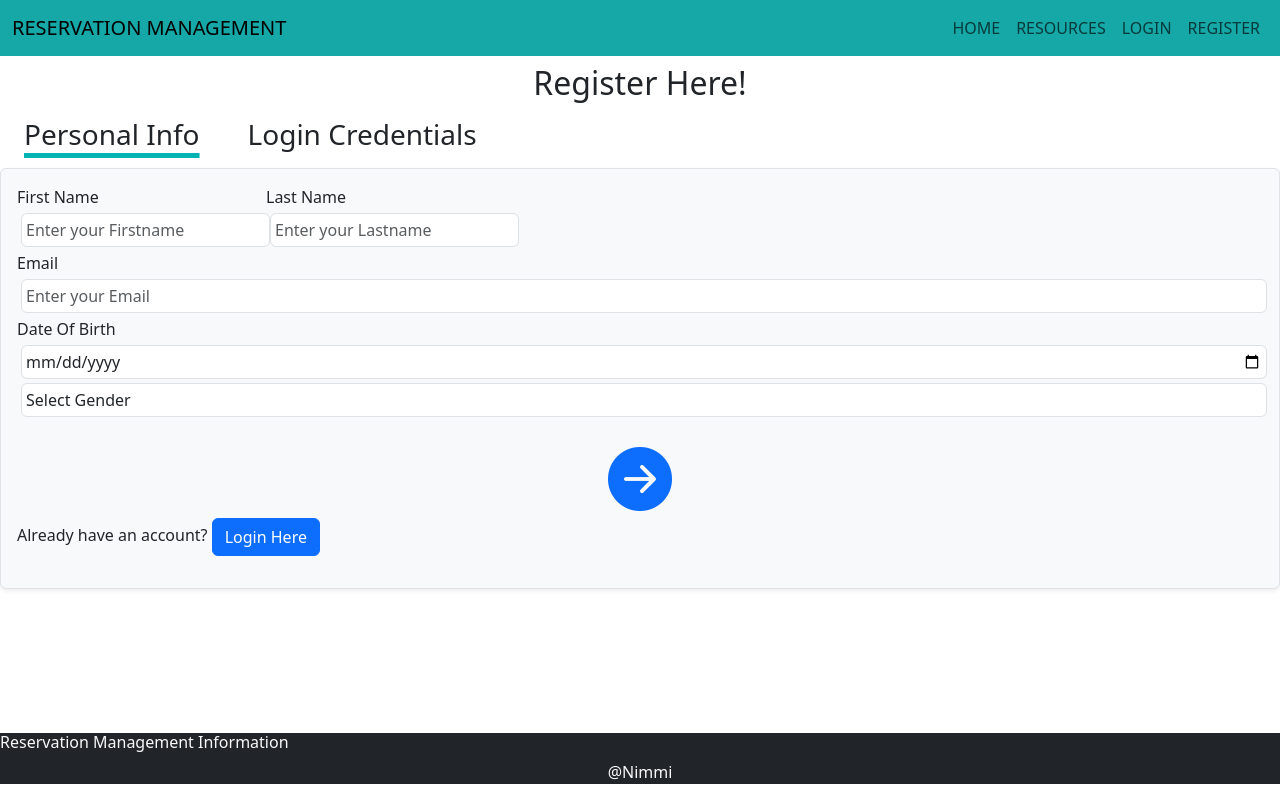
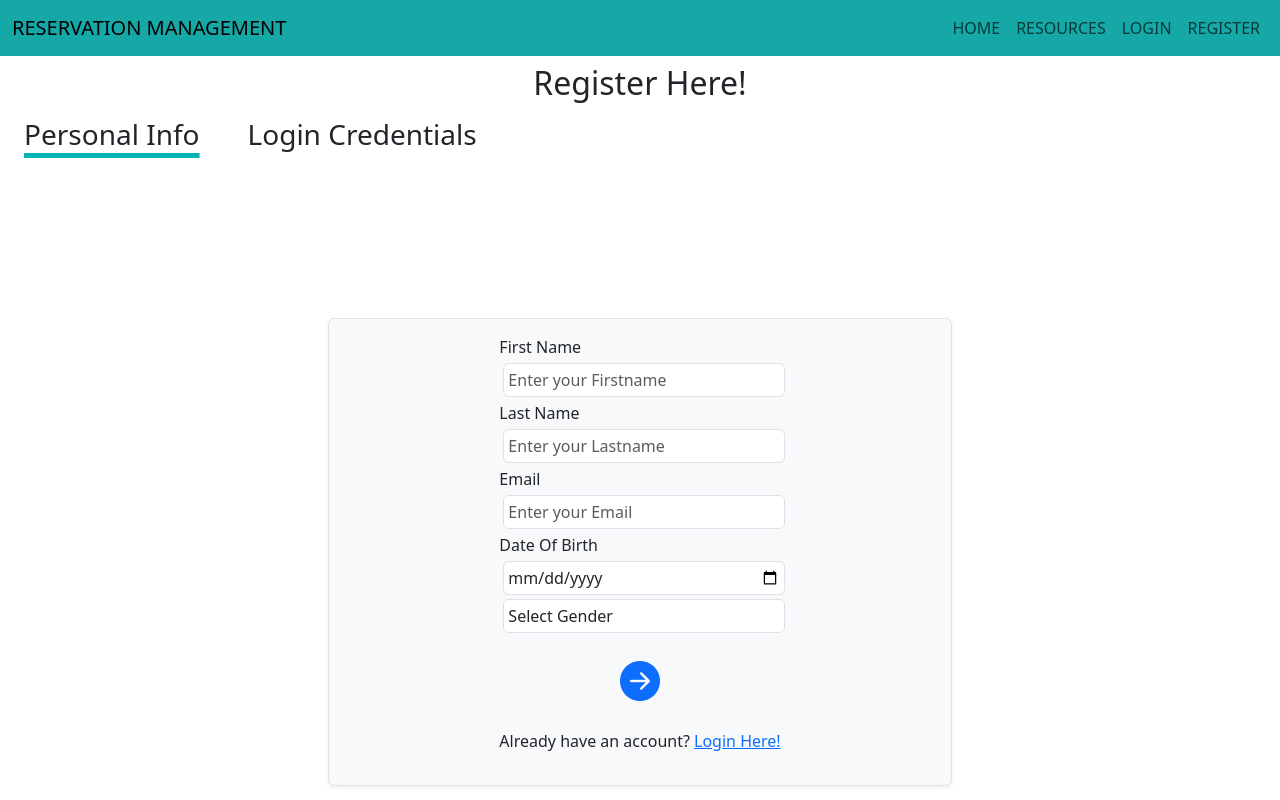
Before and after one commit to Namrata1122/Reservation-Management-Frontend, an Angular app: page /registration in a window 1280 px wide. Shown: the top 800 px of the page. Built offline with nearby package versions, Linux system fonts and the light colour scheme.

Commit message:
Login & registration frontend

```diff
--- a/src/app/components/login/login.component.html
+++ b/src/app/components/login/login.component.html
@@ -10,19 +10,22 @@
             <div class="form-input" *ngIf="loginUsingEmail === false">
                 <label for="username">Username</label>
                 <input type="text" class="form-control m-1 p-1" placeholder="Enter your Username"
-                name="username" ngModel required>
+                name="username" #uname="ngModel" ngModel required>
+                <small class="text-danger" *ngIf="uname.touched && uname.invalid">*Username is required!</small>
             </div>
             <div class="form-input" *ngIf="loginUsingUsername === false">
                 <label for="email-address">Email</label>
                 <input type="email" class="form-control m-1 p-1" placeholder="Enter your Email"
-                name="email" ngModel required email>
+                name="email" #Email="ngModel" ngModel required email>
+                <small class="text-danger" *ngIf="Email.touched && Email.invalid">*Email is required!</small>
             </div>
             <div class="form-input">
                 <label for="password">Password</label>
                 <input type="password" class="form-control m-1 p-1" placeholder="Enter your password"
-                name="password" ngModel required minlength="8">
+                name="password" ngModel required #pass="ngModel">
+                <small class="text-danger" *ngIf="pass.invalid && pass.touched">*Please Enter Your Password!</small>
             </div>
-            <button type="submit" class="btn btn-dark mx-auto my-2 d-block w-100">
+            <button type="submit" class="btn btn-dark mx-auto my-2 d-block w-100" [disabled]="loginForm.invalid">
                 Login
             </button>
             <p>Do not have an account yet?
--- a/src/app/components/registration/step-one/step-one.component.html
+++ b/src/app/components/registration/step-one/step-one.component.html
@@ -1,20 +1,23 @@
-<div class="registraion-form-step-one-container border shadow-sm p-3 mb-5 bg-body-tertiary rounded ">
+<div class="registraion-form-step-one-container d-flex justify-content-center align-items-center m-2 p-2 vh-100">
+<div class="border shadow-sm p-3 mb-5 bg-body-tertiary rounded w-50 d-flex justify-content-center ">
     <form>
-        <div class="input-box d-inline-block">
+        <div class="input-box">
             <label for="fname">First Name</label>
             <input class="form-control m-1 p-1" type="text" placeholder="Enter your Firstname"
-            id="fname" name="firstname" [(ngModel)]="model.firstname" required>
-            <small *ngIf="">*firstname is a required field!</small>
+            id="fname" name="firstname" [(ngModel)]="model.firstname" #fname="ngModel" required>
+            <small class="text-danger" *ngIf="fname.touched && fname.invalid">*Lirst Name is a required field!</small>
         </div>
-        <div class="input-box d-inline-block">
+        <div class="input-box">
             <label for="lname">Last Name</label>
             <input class="form-control m-1 p-1" type="text" placeholder="Enter your Lastname"
-            id="lname" name="lastname" [(ngModel)]="model.lastname" required>
+            id="lname" name="lastname" [(ngModel)]="model.lastname" required #lname="ngModel">
+            <small class="text-danger" *ngIf="lname.touched && lname.invalid">Last Name is a required field!</small>
         </div>
         <div class="input-box">
             <label for="Email">Email</label>
             <input class="form-control m-1 p-1" type="email" placeholder="Enter your Email"
-            id="Email" name="email" [(ngModel)]="model.email" required>
+            id="Email" name="email" [(ngModel)]="model.email" required #Email="ngModel">
+            <small class="text-danger" *ngIf="Email.touched && Email.invalid">Email is a required field!</small>
         </div>
         <div class="input-box">
             <label for="DOB">Date Of Birth</label>
@@ -29,11 +32,12 @@
             <option value="trans">Transgender</option>
             <option value="other">Prefer Not to Say</option>
         </select>
-        <div class="next-step d-flex justify-content-center mt-4" (click)="next.emit()">
-            <i class="bi bi-arrow-right-circle-fill display-3 text-primary"></i>
+        <div class="next-step d-flex justify-content-center align-items-center mt-4 mb-4" (click)="next.emit()">
+            <i class="bi bi-arrow-right-circle-fill display-6 text-primary"></i>
         </div>
         <p>Already have an account?
-            <button class="btn btn-primary " type="button" routerLink="/login">Login Here</button>
+            <a routerLink="/login">Login Here!</a>
         </p>
     </form>
 </div>
+</div>
--- a/src/app/components/registration/step-two/step-two.component.html
+++ b/src/app/components/registration/step-two/step-two.component.html
@@ -1,31 +1,35 @@
-<div class="registraion-form-step-one-container border shadow-sm p-3 mb-5 bg-body-tertiary rounded ">
+<div class="registraion-form-step-one-container d-flex justify-content-center align-items-center m-2 p-2 vh-100">
+<div class="border shadow-sm p-3 mb-5 bg-body-tertiary rounded w-50 d-flex justify-content-center">
     <form #stepTwoForm="ngForm">
         <div class="input-box">
-            <label for="uname">Username</label>
-            <input class="form-control" type="text" placeholder="Username" id="uname" minlength="8" name="username" [(ngModel)]="model.username" required>
+            <label for="uname">*Username</label>
+            <input class="form-control" type="text" placeholder="Username" id="uname" minlength="8" name="username" [(ngModel)]="model.username" required #uname="ngModel">
+            <small class="text-danger" *ngIf="uname.touched && uname.invalid">*Username is Required!</small>
         </div>
-        <div class="input-box d-inline-block">
-            <label for="pswd">Password</label>
-            <input class="form-control" type="password" placeholder="Enter your Password" id="pswd" minlength="8" name="password" [(ngModel)]="model.password" required>
+        <div class="input-box">
+            <label for="pswd">*Password</label>
+            <input class="form-control" type="password" placeholder="Enter your Password" id="pswd" minlength="8" name="password" [(ngModel)]="model.password" required #pass="ngModel">
+            <small class="text-danger" *ngIf="pass.touched && pass.invalid">*Your Password should be at least 8 characters! Please set Your Password!</small>
         </div>
-        <div class="input-box d-inline-block">
+        <div class="input-box">
             <label for="cnfpswd">Confirm Password</label>
             <input class="form-control" type="password" placeholder="Confirm your Password" id="cnfpswd" minlength="8" name="confirmpassword" [(ngModel)]="confirmPassword" required>
         </div>
-        <div *ngIf="model.password && confirmPassword && model.password!==confirmPassword" class="text-danger">
-            Passwords do not match!
-        </div>
+        <small *ngIf="model.password && confirmPassword && model.password!==confirmPassword" class="text-danger">
+            *Passwords do not match!
+        </small>
         <div class="mb-3 form-check">
             <input type="checkbox" class="form-check-input" id="exampleCheck1">
             <label class="form-check-label" for="exampleCheck1">I agree with the terms and conditions.</label>
         </div>
 
-        <div class="previous-step d-flex justify-content-center mt-4" (click)="prev.emit()">
-            <i class="bi bi-arrow-left-circle-fill display-3 text-primary"></i>
+        <div class="previous-step d-flex justify-content-center mt-4 mb-4" (click)="prev.emit()">
+            <i class="bi bi-arrow-left-circle-fill display-6 text-primary"></i>
         </div>
         <button type="submit" class="btn btn-dark mx-auto my-2 d-block w-100" (click)="OnFormSubmitted.emit()">Register</button>
         <p>Already have an account?
-            <button class="btn btn-primary " type="button" routerLink="/login">Login Here</button>
+            <a routerLink="/login">Login Here!</a>
         </p>
     </form>
 </div>
+</div>
```
